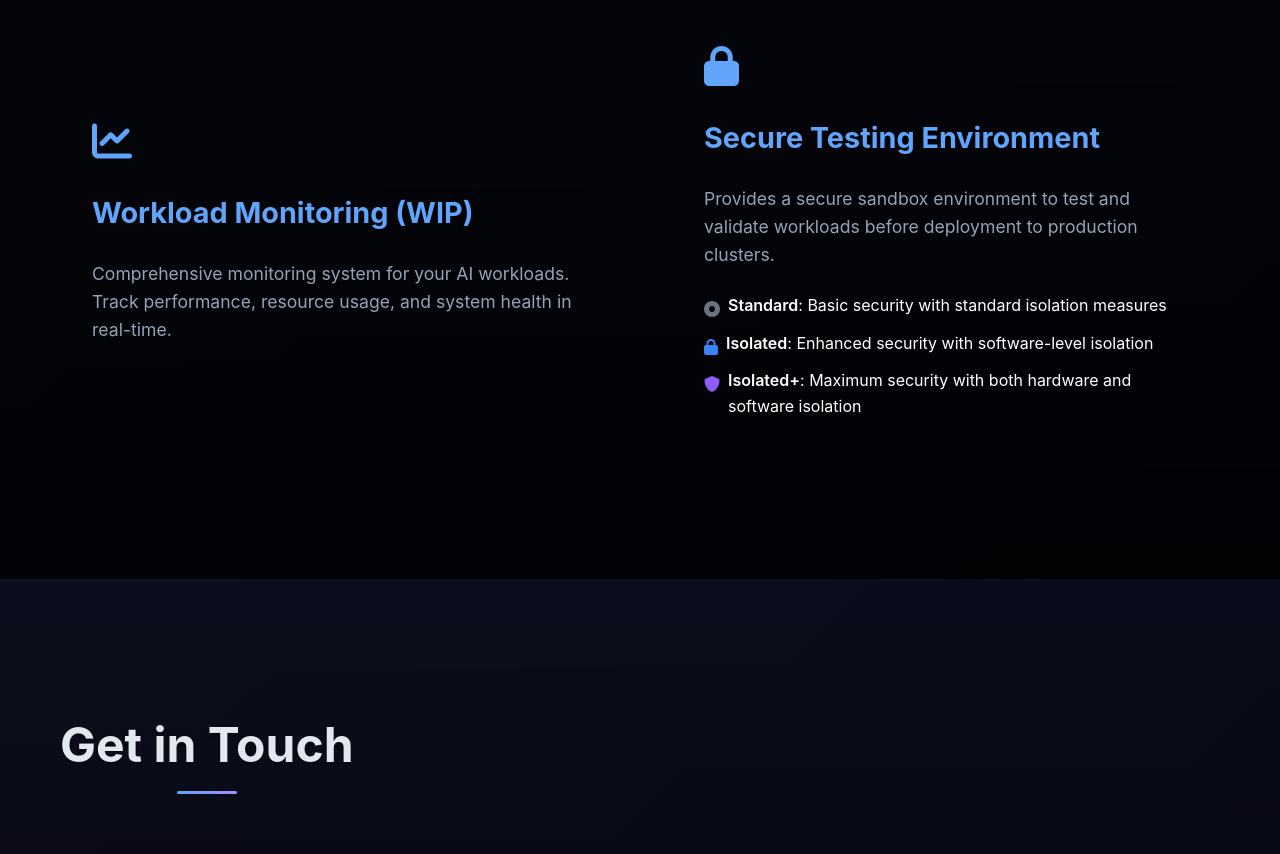
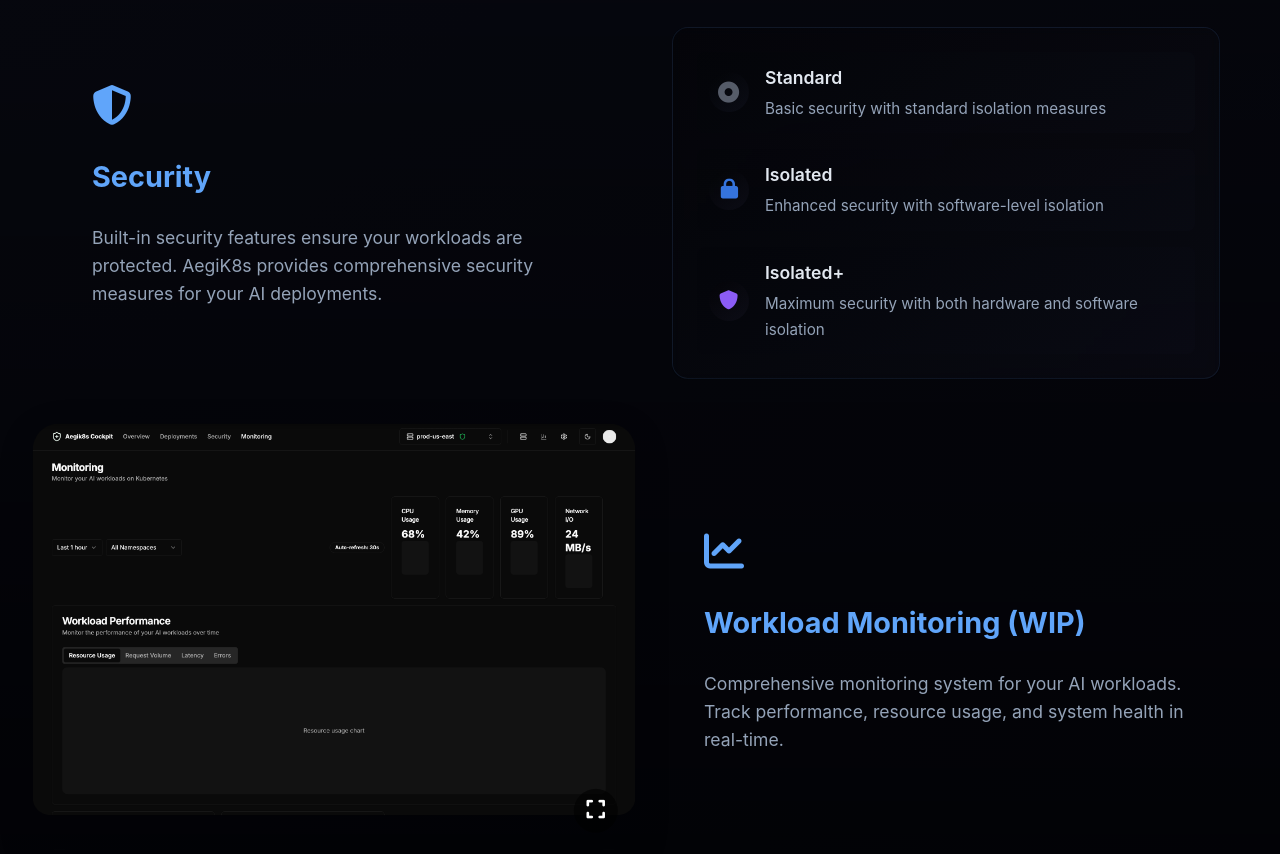
Before and after one commit to zszazi/aegik8s-public, a plain HTML site: page index.html in a window 1280 px wide. Shown: the part 3232-4086 px from the top of the page. Drawn offline with Linux system fonts and the light colour scheme.

Commit message:
monitoring + isolated reallign

```diff
--- a/index.html
+++ b/index.html
@@ -1051,21 +1051,99 @@
             margin-top: 1.5rem;
             display: flex;
             flex-direction: column;
-            gap: 0.5rem;
+            gap: 1rem;
+            background: linear-gradient(145deg, rgba(0, 0, 0, 0.2), rgba(26, 28, 45, 0.2));
+            border-radius: 1rem;
+            padding: 1.5rem;
+            border: 1px solid rgba(96, 165, 250, 0.1);
+            backdrop-filter: blur(5px);
         }
 
         .security-level {
             display: flex;
-            align-items: flex-start;
-            gap: 0.5rem;
+            align-items: center;
+            gap: 1rem;
+            padding: 0.75rem;
+            border-radius: 0.5rem;
+            transition: all 0.3s ease;
+            background: linear-gradient(145deg, rgba(0, 0, 0, 0.1), rgba(26, 28, 45, 0.1));
+        }
+
+        .security-level:hover {
+            transform: translateX(5px);
+            background: linear-gradient(145deg, rgba(0, 0, 0, 0.2), rgba(26, 28, 45, 0.2));
         }
 
         .security-icon {
-            margin-top: 0.25rem;
+            display: flex;
+            align-items: center;
+            justify-content: center;
+            width: 2.5rem;
+            height: 2.5rem;
+            border-radius: 50%;
+            background: linear-gradient(145deg, rgba(0, 0, 0, 0.3), rgba(26, 28, 45, 0.3));
+            transition: all 0.3s ease;
+        }
+
+        .security-level:hover .security-icon {
+            transform: scale(1.1);
+            box-shadow: 0 0 15px rgba(96, 165, 250, 0.2);
         }
 
         .security-icon i {
-            font-size: 1rem;
+            font-size: 1.2rem;
+            transition: all 0.3s ease;
+        }
+
+        .security-level:hover .security-icon i {
+            transform: scale(1.2);
+        }
+
+        .security-text {
+            flex: 1;
+        }
+
+        .security-text .font-bold {
+            display: block;
+            font-size: 1.1rem;
+            margin-bottom: 0.25rem;
+            color: #e2e8f0;
+        }
+
+        .security-text .font-normal {
+            color: #94a3b8;
+            font-size: 0.95rem;
+        }
+
+        @keyframes pulse-icon {
+            0% {
+                transform: scale(1);
+                opacity: 1;
+            }
+            50% {
+                transform: scale(1.1);
+                opacity: 0.8;
+            }
+            100% {
+                transform: scale(1);
+                opacity: 1;
+            }
+        }
+
+        .security-icon i {
+            animation: pulse-icon 2s ease-in-out infinite;
+        }
+
+        .security-level:nth-child(1) .security-icon i {
+            animation-delay: 0s;
+        }
+
+        .security-level:nth-child(2) .security-icon i {
+            animation-delay: 0.5s;
+        }
+
+        .security-level:nth-child(3) .security-icon i {
+            animation-delay: 1s;
         }
 
         .text-gray-500 {
@@ -1212,7 +1290,7 @@
                         </div>
                     </div>
                 </div>
-                <!-- Security Features -->
+
                 <div class="feature-row">
                     <div class="feature-content">
                         <div class="feature-icon">
@@ -1238,7 +1316,48 @@
                     </div>
                 </div>
 
-                <!-- Monitoring -->
+
+                <!-- isolation-->
+                <div class="feature-row">
+                    <div class="feature-content">
+                        <div class="feature-icon">
+                            <i class="fas fa-shield-alt"></i>
+                        </div>
+                        <h3>Security</h3>
+                        <p>Built-in security features ensure your workloads are protected. AegiK8s provides comprehensive security measures for your AI deployments.</p>
+                    </div>
+                    <div class="security-levels">
+                        <div class="security-level">
+                            <div class="security-icon">
+                                <i class="fas fa-circle-dot text-gray-500"></i>
+                            </div>
+                            <div class="security-text">
+                                <span class="font-bold">Standard</span>
+                                <span class="font-normal">Basic security with standard isolation measures</span>
+                            </div>
+                        </div>
+                        <div class="security-level">
+                            <div class="security-icon">
+                                <i class="fas fa-lock text-blue-500"></i>
+                            </div>
+                            <div class="security-text">
+                                <span class="font-bold">Isolated</span>
+                                <span class="font-normal">Enhanced security with software-level isolation</span>
+                            </div>
+                        </div>
+                        <div class="security-level">
+                            <div class="security-icon">
+                                <i class="fas fa-shield text-purple-500"></i>
+                            </div>
+                            <div class="security-text">
+                                <span class="font-bold">Isolated+</span>
+                                <span class="font-normal">Maximum security with both hardware and software isolation</span>
+                            </div>
+                        </div>
+                    </div>
+                </div>
+
+
                 <div class="feature-row">
                     <div class="feature-content">
                         <div class="feature-icon">
@@ -1247,31 +1366,12 @@
                         <h3>Workload Monitoring (WIP)</h3>
                         <p>Comprehensive monitoring system for your AI workloads. Track performance, resource usage, and system health in real-time.</p>
                     </div>
-                    <div class="feature-content">
-                        <div class="feature-icon">
-                            <i class="fas fa-lock"></i>
-                        </div>
-                        <h3>Secure Testing Environment</h3>
-                        <p>Provides a secure sandbox environment to test and validate workloads before deployment to production clusters.</p>
-                        <div class="security-levels">
-                            <div class="security-level">
-                                <div class="security-icon">
-                                    <i class="fas fa-circle-dot text-gray-500"></i>
-                                </div>
-                                <span><span class="font-bold">Standard</span>: <span class="font-normal">Basic security with standard isolation measures</span></span>
-                            </div>
-                            <div class="security-level">
-                                <div class="security-icon">
-                                    <i class="fas fa-lock text-blue-500"></i>
-                                </div>
-                                <span><span class="font-bold">Isolated</span>: <span class="font-normal">Enhanced security with software-level isolation</span></span>
-                            </div>
-                            <div class="security-level">
-                                <div class="security-icon">
-                                    <i class="fas fa-shield text-purple-500"></i>
-                                </div>
-                                <span><span class="font-bold">Isolated+</span>: <span class="font-normal">Maximum security with both hardware and software isolation</span></span>
-                            </div>
+                    <div class="feature-media">
+                        <img src="assets/monitoring-v2.png" alt="Workload Monitoring Dashboard" class="architecture-diagram">
+                        <div class="video-controls">
+                            <button class="video-control-button" onclick="openModal()">
+                                <i class="fas fa-expand"></i>
+                            </button>
                         </div>
                     </div>
                 </div>
```
Also changed, not shown: assets/monitoring-v2.png (added), assets/monitoring.png (added).
